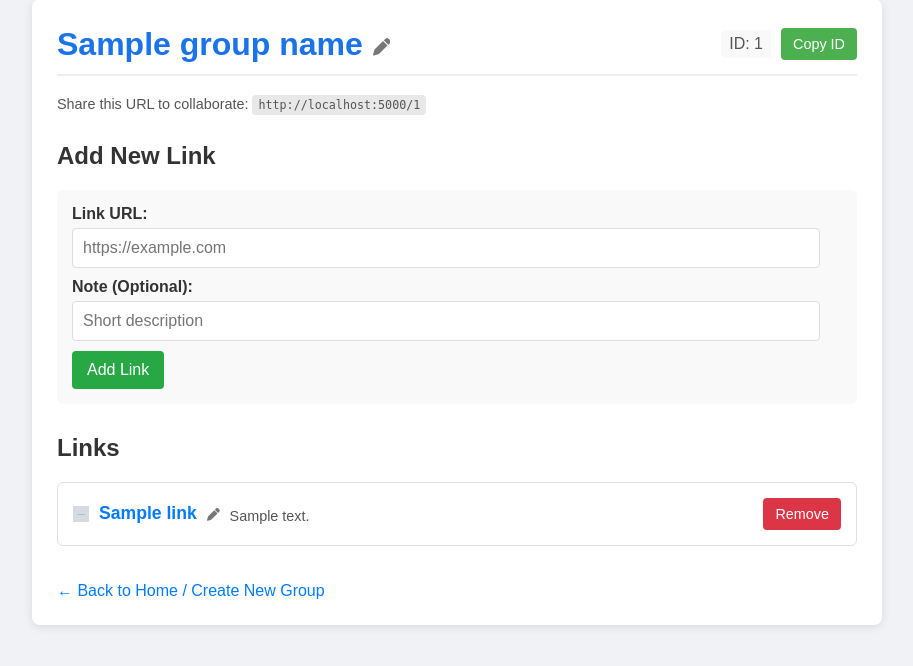
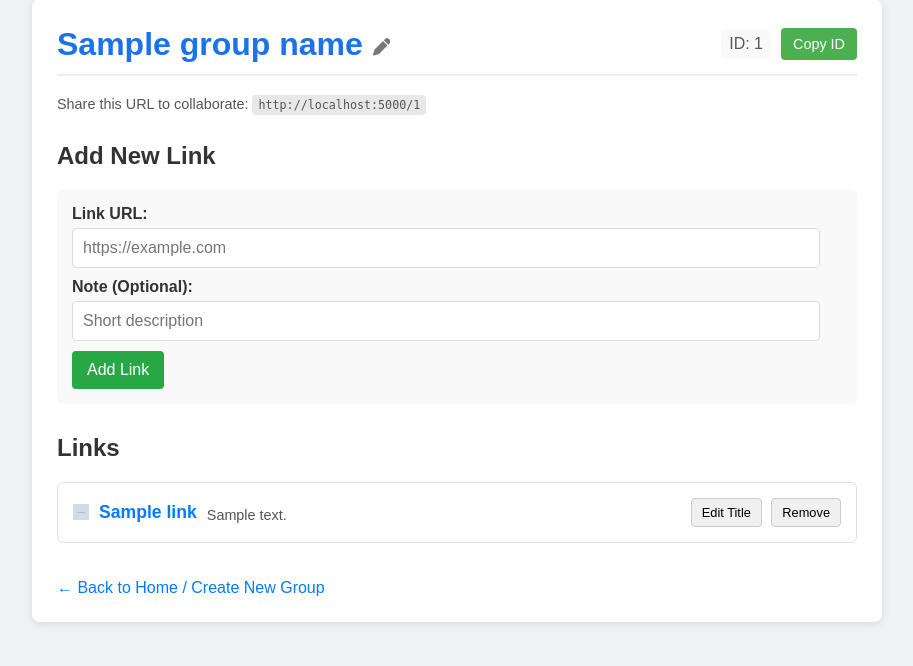
Before and after one commit to Apsurt/LinkSea, a Flask app: template templates/group.html in a window 1280 px wide. Shown: the part 21-687 px from the top of the page, without its empty margins (183-1096 px from the left). Run offline with Flask 3, Linux system fonts and the light colour scheme; the template is opened without the code that fills it: most values are stand-ins (such as "Sample title", 1, 10 or a date in 2020); grey boxes marked "Sample" are stand-in pictures.

Commit message:
Change pen icon to button

```diff
--- a/static/css/group.css
+++ b/static/css/group.css
@@ -236,17 +236,17 @@ h2 {
 }
 
 .link-actions button {
-    background-color: #dc3545;
-    color: white;
-    border: none;
-    padding: 8px 12px;
+    padding: 6px 10px;
+    margin-left: 5px;
+    font-size: 0.8em;
+    cursor: pointer;
+    border: 1px solid #ccc;
     border-radius: 4px;
-    cursor: pointer;
-    font-size: 0.9em;
+    background-color: #f0f0f0;
 }
 
 .link-actions button:hover {
-    background-color: #c82333;
+    background-color: #e0e0e0;
 }
 
 .no-links {
--- a/static/js/group.js
+++ b/static/js/group.js
@@ -74,17 +74,14 @@ let draggedItem = null;
 
 linkList.addEventListener("dragstart", (e) => {
   let targetElement = e.target;
-  // Traverse up the DOM tree to find the .link-item
   while (targetElement && !targetElement.classList.contains("link-item")) {
     targetElement = targetElement.parentElement;
   }
 
   if (targetElement && targetElement.getAttribute("draggable") !== "false") {
-    // Check if draggable is not explicitly false
     draggedItem = targetElement;
     draggedItem.classList.add("dragging");
   }
-  // Importantly, prevent default drag behavior on draggable children
   if (e.target !== draggedItem && e.target.draggable !== true) {
     e.preventDefault();
   }
--- a/templates/group.html
+++ b/templates/group.html
@@ -108,25 +108,6 @@
                         <a href="{{ link.url }}" target="_blank">
                             {{ link.title }}
                         </a>
-                        <span
-                            class="edit-icon"
-                            onclick="toggleLinkEditForm('{{ link.id }}')"
-                        >
-                            <svg
-                                xmlns="http://www.w3.org/2000/svg"
-                                viewBox="0 0 512 512"
-                                style="
-                                    width: 0.8em;
-                                    height: 0.8em;
-                                    vertical-align: middle;
-                                    fill: #777;
-                                "
-                            >
-                                <path
-                                    d="M362.7 19.3L314.3 67.7 444.3 197.7l48.4-48.4c25-25 25-65.5 0-90.5L453.3 19.3c-25-25-65.5-25-90.5 0zm-71 71L58.6 323.5c-10.4 10.4-18 23.3-22.2 37.4L1 481.2C-1.5 489.7 .8 498.8 7 505s15.3 8.5 23.7 6.1l120.3-35.4c14.1-4.2 27-11.8 37.4-22.2L421.7 220.3 291.7 90.3z"
-                                />
-                            </svg>
-                        </span>
                         {% if link.title == link.url %}
                         <span class="note">(Title not available)</span>
                         {% endif %} {% if link.note %}
@@ -134,6 +115,12 @@
                         {% endif %}
                     </div>
                     <div class="link-actions">
+                        <button
+                            type="button"
+                            onclick="toggleLinkEditForm('{{ link.id }}')"
+                        >
+                            Edit Title
+                        </button>
                         <form
                             method="POST"
                             action="{{ url_for('remove_link', group_id=group_id, link_id=link.id) }}"
```
